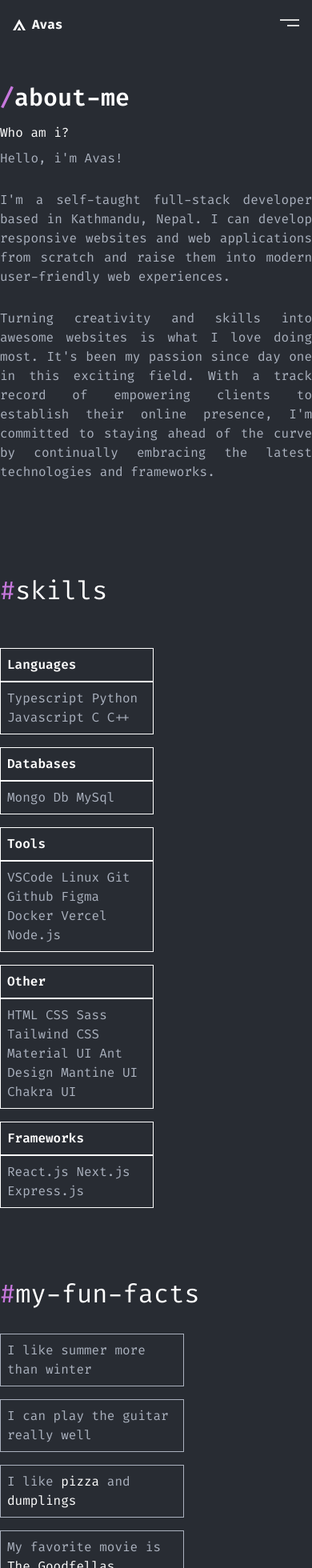
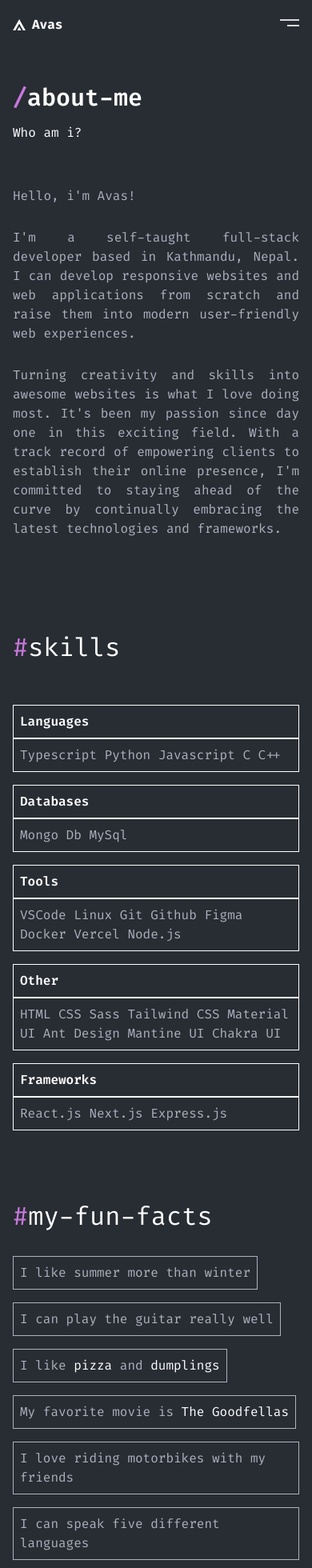
Before and after one commit to Avas77/avas-portfolio-v2, a Next.js app: page /about-me in a window 390 px wide. Shown: the top 1960 px of the page at 80% size. Built offline with nearby package versions, Linux system fonts and the light colour scheme.

Commit message:
feat: added responsive styles for about page

```diff
--- a/app/about-me/page.tsx
+++ b/app/about-me/page.tsx
@@ -5,7 +5,7 @@ import React from "react";
 
 const AboutMe = () => {
   return (
-    <section className="mt-[53px]">
+    <section className="mt-[53px] px-4 xl:px-0">
       <AboutDescription />
       <AboutSkills />
       <FunFacts />
--- a/components/AboutDescription/index.tsx
+++ b/components/AboutDescription/index.tsx
@@ -7,10 +7,8 @@ const AboutDescription = () => {
   return (
     <section className="mb-28">
       <PageHeader title="about-me" description="Who am i?" />
-      <div className="flex items-center mt-2">
-        <div className="lg:basis-7/12">
-          <Description showButton={false} />
-        </div>
+      <div className="flex items-center mt-[55px] lg:mt-2">
+        <Description showButton={false} classNames="lg:basis-7/12" />
         <AboutHero />
       </div>
     </section>
--- a/components/AboutShapes/index.tsx
+++ b/components/AboutShapes/index.tsx
@@ -3,7 +3,7 @@ import React from "react";
 
 const AboutShapes = () => {
   return (
-    <div className="relative flex-1 h-[169px] mr-[85px]">
+    <div className="relative flex-1 h-[169px] mr-[85px] hidden lg:block">
       <Image src="/assets/Dots.svg" alt="dots" width={64} height={64} />
       <Image
         src="/assets/purple-line.svg"
--- a/components/AboutSkills/index.tsx
+++ b/components/AboutSkills/index.tsx
@@ -5,10 +5,10 @@ import SkillsList from "../SkillsList";
 const AboutSkills = () => {
   return (
     <section className="flex flex-col mb-[83px]">
-      <BlockHeader classNames="hiddne" title="skills" />
+      <BlockHeader classNames="hidden" title="skills" />
       <SkillsList
         classNames="flex flex-wrap gap-4 mt-12"
-        boxClassNames="w-[192px]"
+        boxClassNames="w-full md:w-[192px]"
       />
     </section>
   );
--- a/components/FunFacts/index.tsx
+++ b/components/FunFacts/index.tsx
@@ -8,7 +8,7 @@ const FunFacts = () => {
     <section className="mb-[162px]">
       <BlockHeader classNames="hidden" title="my-fun-facts" />
       <div className="flex gap-[75px]">
-        <div className="flex text-gray mt-[26px] gap-4 flex-wrap lg:basis-8/12">
+        <div className="flex text-gray mt-[26px] gap-4 flex-wrap basis-full lg:basis-8/12">
           {funFacts.map((facts) => (
             <div key={facts.id} className="border border-gray p-2">
               {facts.fact}
--- a/components/SkillsList/index.tsx
+++ b/components/SkillsList/index.tsx
@@ -10,7 +10,7 @@ interface ISkillsListProps {
 const SkillsList = ({ classNames, boxClassNames }: ISkillsListProps) => {
   return (
     <div className={classNames}>
-      {skillsList.map((item, index) => (
+      {skillsList.map((item) => (
         <SkillBox
           key={item.skillGroup}
           groupName={item.skillGroup}
```
